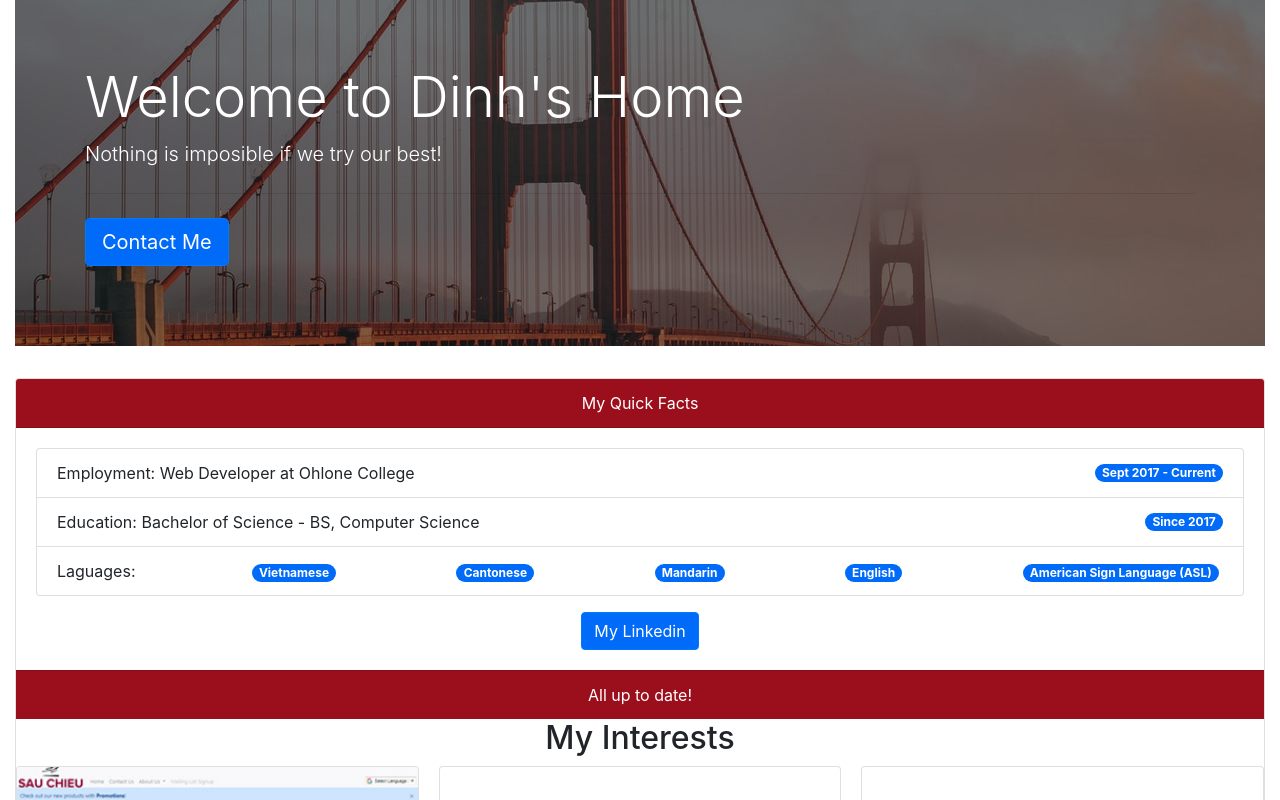
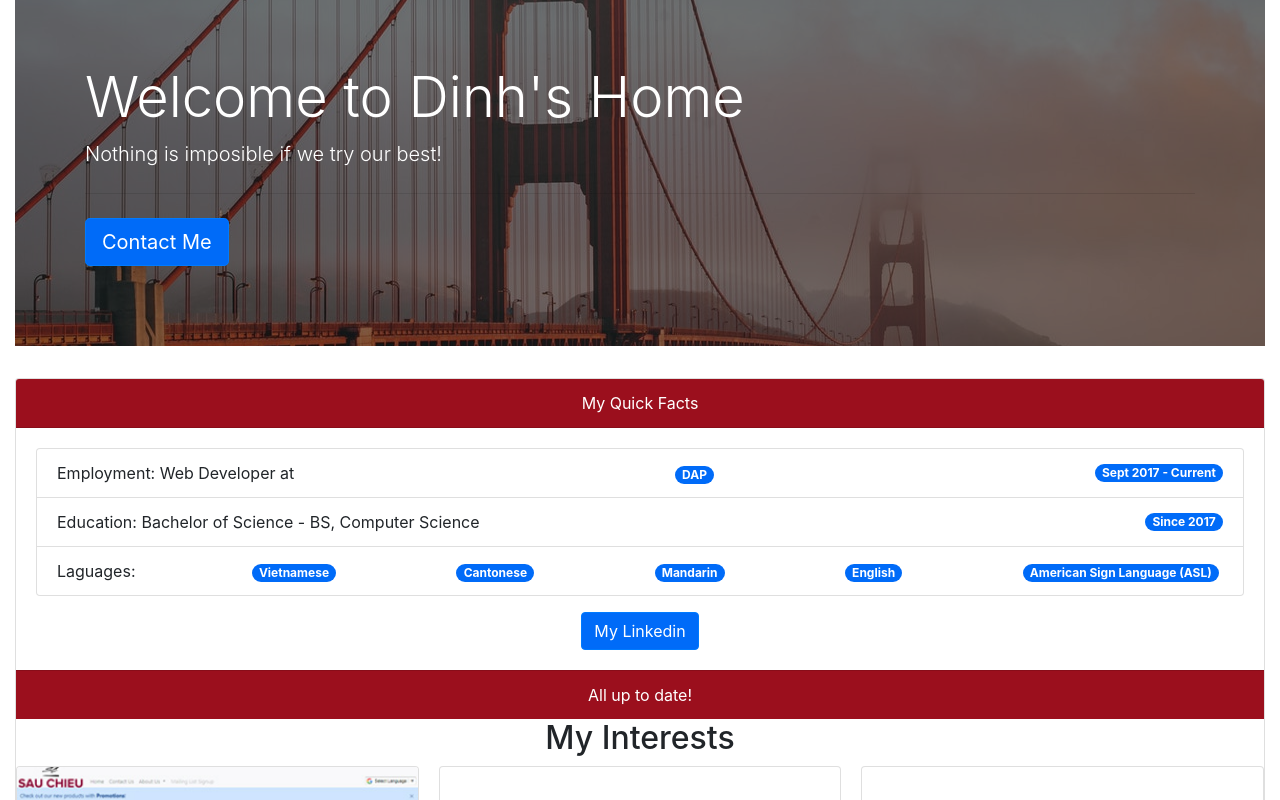
Before and after one commit to ddinhc/my-project, a React (Create React App) app: page / in a window 1280 px wide. Shown: the top 800 px of the page. Built offline with nearby package versions, Linux system fonts and the light colour scheme.

Commit message:
updated the employment info.

```diff
--- a/src/HintList.js
+++ b/src/HintList.js
@@ -1,5 +1,4 @@
 import React from 'react'
-import ReactTooltip from 'react-tooltip'
 export default class HintList extends React.Component {
     state = {
         on: false
--- a/src/Main.js
+++ b/src/Main.js
@@ -14,7 +14,7 @@ function Main(){
                 <p className="card-text">
                     <ul className="list-group">
                           <li className="list-group-item d-flex justify-content-between align-items-center">
-                            Employment: Web Developer at Ohlone College
+                            Employment: Web Developer at <HintList lang="DAP" hint="Disaster Accountablity Project" identifer="DAP" />
                             <span className="badge badge-primary badge-pill">Sept 2017 - Current</span>
                           </li>
                           <li className="list-group-item d-flex justify-content-between align-items-center">
```
